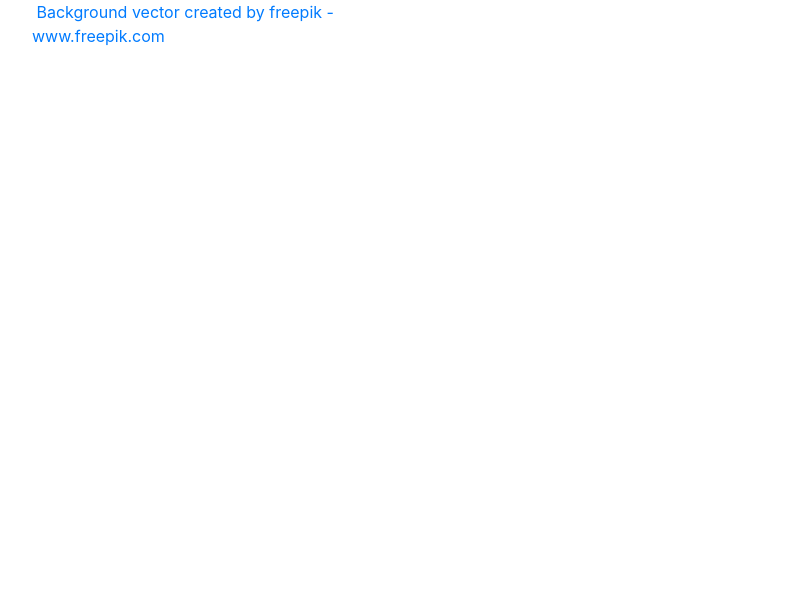
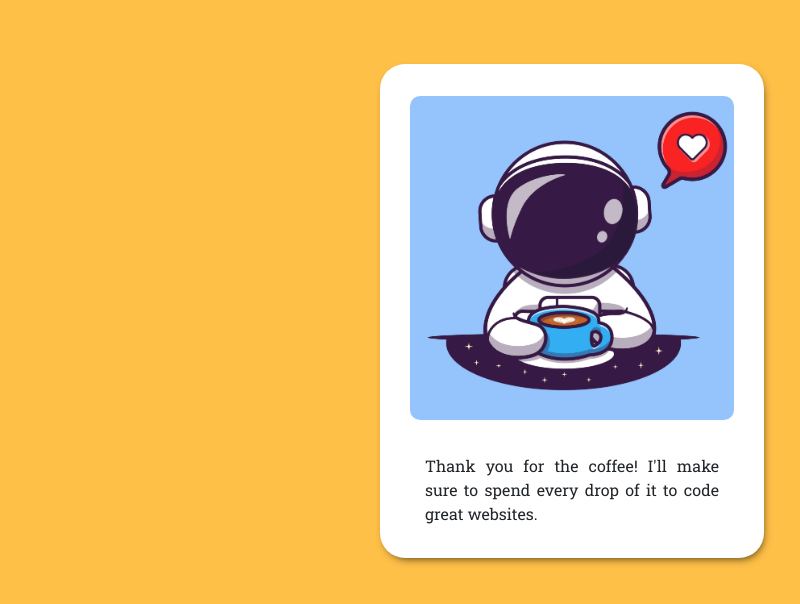
Before and after one commit to Patricia-StoDomingo/csp1, a plain HTML site: page form.html in a window 1280 px wide. Shown: the whole page, without its empty margins (68-868 px from the left). Drawn offline with nearby package versions, Linux system fonts and the light colour scheme.

Commit message:
Added new page for buy me a coffee

```diff
--- a/form.css
+++ b/form.css
@@ -0,0 +1,49 @@
+body {
+	background-color: #ffc048;
+}
+
+div.container {
+	box-sizing: border-box;
+	box-shadow: 2px 4px 10px -4px rgba(0,0,0,0.8);
+	width: 30%;
+	height: auto;
+	display: flex;
+	flex-direction: column;
+	justify-content: center;
+	border-radius: 25px 25px;
+	align-items: center;
+	margin-top: 5%;
+	margin-bottom: 3%;
+	background-color: white;
+	align-self: center;
+}
+
+.form {
+	display: flex;
+	justify-content: center;
+	align-content: center;
+}
+
+div.coffee {
+	justify-content: center;
+	align-content: center;
+	text-align: center;
+}
+
+.coffee {
+	border-radius: 25px 25px;
+	align-content: center;
+	padding-top: 2rem;
+	padding-bottom: 1.1rem;
+}
+
+p {
+	padding: 5% ;
+	font-size: 16px;
+	font-family: "Roboto Slab";
+	text-align: justify;
+}
+
+img {
+	border-radius: 10px 10px;
+}
--- a/form.html
+++ b/form.html
@@ -4,7 +4,7 @@
 	<meta charset="utf-8">
 	<meta name="viewport" content="width=device-width, initial-scale=1">
 
-	<title>Hire Me!</title>
+	<title>Buy Me a Coffee!</title>
 
 	<link rel="preconnect" href="https://fonts.gstatic.com">
 	<link href="https://fonts.googleapis.com/css2?family=Montserrat:wght@300;400;500&display=swap" rel="stylesheet">
@@ -24,13 +24,14 @@
 
 
 	<section class="form">
-		<div class="container">
-			<div class="col-lg-5">
-				<img src="">
-				<a href='https://www.freepik.com/vectors/background'>Background vector created by freepik - www.freepik.com</a>
+		<div class="row container">
+			<div class="col coffee">
+				<img class="img-fluid" src="./img/astro-coffee.jpg" width="400" alt="Anastronaut drinking coffee">
+			</div>
+			<div class="col">
+				<p class="container-fluid">Thank you for the coffee! I'll make sure to spend every drop of it to code great websites.</p>
 			</div>
 		</div>
-
 	</section>
 
 
```
Also changed, not shown: index.html (+1 -1 lines), style.css (+9 -1 lines), img/astro-coffee.jpg (added), img/darker-cover.jpg (added).
